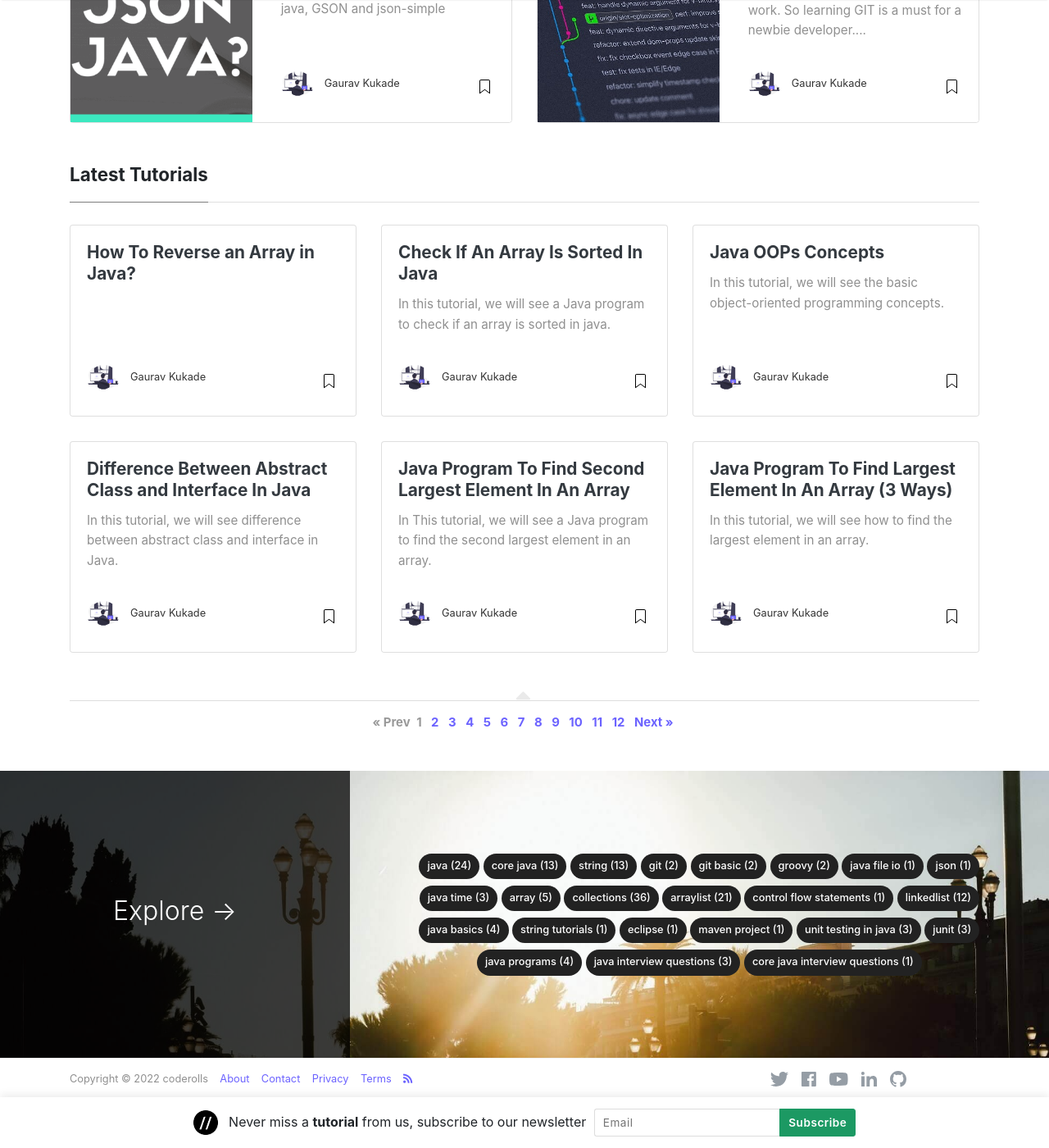
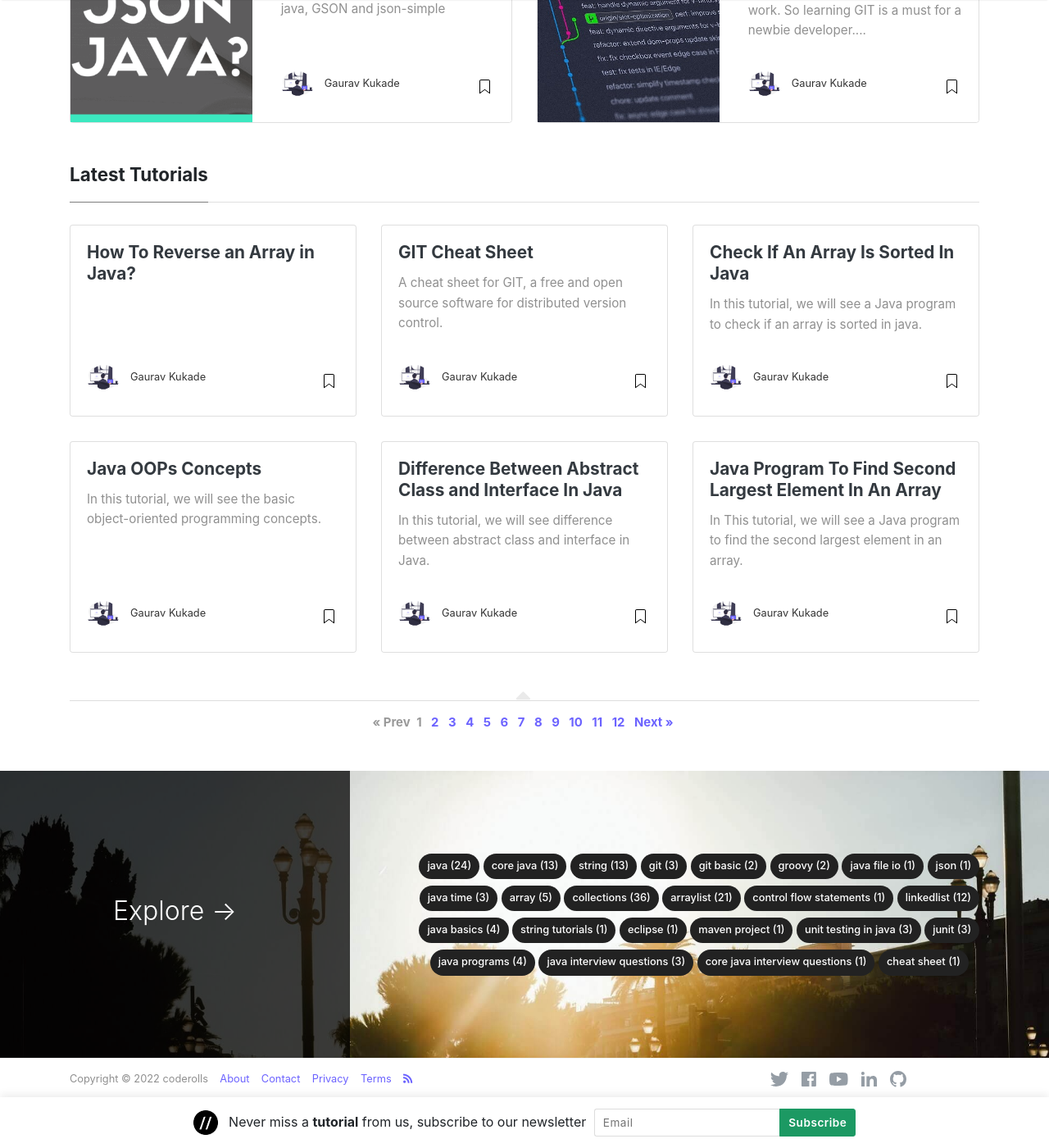
Before and after one commit to coderolls/coderolls-blog, a Jekyll site: the page built from index.html, in a window 1280 px wide and 1400 px high, scrolled down 626 px. Shown: the whole window at 82% size. Built offline with Jekyll 4.4.1, drawn with Linux system fonts in a browser that asks for light colours; nearby versions of some CDN libraries; the list of posts is cut into pages by our own code; some of the changed lines change nothing that is shown; some of the changed text lies outside the part shown.

Commit message:
Add GIT cheat sheet

````diff
--- /dev/null
+++ b/_posts/git/2022-10-29-git-cheat-sheet.md
@@ -0,0 +1,360 @@
+---
+layout: post
+title: "GIT Cheat Sheet"
+author: gaurav
+categories: [GIT, Cheat Sheet]
+toc: true
+description: "A cheat sheet for GIT, a free and open source software for distributed version control."
+---
+
+A cheat sheet for [GIT](https://git-scm.com/), a free and open source software for distributed version control.
+
+## CREATE
+
+Clone an existing repository
+
+```bash
+git clone https://github.com/username/repository-name.git
+```
+
+Create a new local repository
+
+```bash
+git init
+```
+
+
+
+## Local Changes
+
+See changed files in your working directory
+
+```bash
+git diff
+```
+
+See changes in a particular file in your working directory
+
+```bash
+git diff <complete-file-path>
+```
+
+### Stage changes
+
+Add local changes of a file to next commit (Stage changes from a file)
+
+```bash
+git add <complete-file-path>
+```
+
+Add all local changes to next commit (Stage all changes from all files)
+
+```bash
+git add .
+```
+
+### Commit changes
+
+Commit (commit previously staged changes)
+
+```bash
+git commit
+```
+
+Above command will open a vim prompt to add a commit message title and commit message description.
+
+If you want to commit without entering the vim prompt, use below command.
+
+```bash
+git commit -m "<commit-messaege-title>"
+```
+
+How to commit all local changes ( even if they are not staged)
+
+```bash
+git commit -a
+```
+
+How to make changes in last commit
+
+```bash
+git commit --amend
+```
+
+> **Note**: The above command will not amend published commits.
+
+
+
+### Stash Changes
+
+Stash local changes
+
+```bash
+git stash
+```
+
+Stash local changes with a message
+
+```bash
+git stash save "<message>"
+```
+
+List all stashes
+
+```bash
+git stash list
+```
+
+Reapply previously stashed changes
+
+```bash
+git stash apply
+```
+
+Reapply a particular stash from the list
+
+```bash
+git stash apply stash@{2}
+```
+
+> `stash@{2}` is stash identifier
+
+Reapply the latest stashed changes and removes it from your stashes
+
+```bash
+git stash pop
+```
+
+Reapply a particular stash and removes it from your stashes
+
+```bash
+git stash pop stash@{2}
+```
+
+> `stash@{2}` is stash identifier
+
+View a summary of a stash
+
+```bash
+git stash show
+```
+
+Delete all of your stashes
+
+```bash
+git stash clear
+```
+
+
+
+## Commit History
+
+Show all commits of a repository , newest first
+
+```bash
+git log
+```
+
+Show changes over time for a specific file
+
+```bash
+git log <file-path>
+```
+
+Check who changed what and when in a specific file
+
+```bash
+git blame <file-path>
+```
+
+
+
+## Branches and Tags
+
+### Branches
+
+List all local branches
+
+```bash
+git branch
+```
+
+List all local and remote branches
+
+```
+git branch -a
+```
+
+Switch HEAD branch
+
+```bash
+git checkout <branch-name>
+```
+
+Create a new branch from the current HEAD branch
+
+```bash
+git branch <branch-name>
+```
+
+Create a new branch from the current HEAD branch and Switch to new branch
+
+```bash
+git checkout -b <branch-name>
+```
+
+Create a new tracking branch based on a remote branch
+
+```
+git checkout --track <remote/branch>
+```
+
+[Delete a local git branch](/delete-a-git-branch-local-or-remote/#How-To-Delete-A-Local-Git-Branch?)
+
+```bash
+git branch -d <local-branch-name>
+```
+
+[Delete a remote git branch](/delete-a-git-branch-local-or-remote/#How-To-Delete-A-Remote-Git-Branch?)
+
+```bash
+git push <remote> --delete <branch-name>
+```
+
+>**Note:** In most of the cases the `<remote>` is `origin`.
+
+### Tag
+
+Mark a current commit with tag
+
+```bash
+git tag <tag-name>
+```
+
+
+
+## Update and publish
+
+List all currently configured remotes
+```bash
+git remote -v
+```
+
+
+Show information about a remote
+```bash
+git remote show <remote>
+```
+
+
+Add new remote repository
+```bash
+git remote add <remote> <url>
+```
+
+Download all changes from <remote>, but don't integrate into HEAD
+
+```bash
+git fetch <remote>
+```
+
+Download changes and directly merge/integrate into HEAD
+```bash
+git pull <remote> <branch>
+```
+
+Publish local changes on a remote
+```bash
+git push <remote> <branch>
+```
+
+Delete a branch on the remote
+```bash
+glt branch -dr <remote/branch>
+```
+
+Publish your tags
+```bash
+git push tags
+```
+
+>  **Note:** In most of the cases the `<remote>` is `origin`.
+
+
+
+## Merge and rebase
+
+Merge <branch> into your current HEAD
+```bash
+git merge <branch>
+```
+
+Rebase your current HEAD onto <branch>
+```bash
+git rebase <branch>
+```
+
+Abort a rebase
+```bash
+git rebase --abort
+```
+
+Continue a rebase after resolving conflicts
+```bash
+git rebase --continue
+```
+
+Use your configured merge tool to solve conflicts
+```bash
+git mergetool
+```
+
+Use your editor to manually solve conflicts and (after resolving) mark file as resolved
+
+In case of adding file
+
+```bash
+git add <resolved-file>
+```
+
+In case of removing file
+```bash
+git rm <resolved-file>
+```
+
+
+
+## Undo
+
+Discard all local changes in your working directory
+
+```bash
+git reset --hard HEAD
+```
+
+Discard local changes in a specific file
+```bash
+git checkout HEAD <file>
+```
+
+Revert a commit (by producing a new commit with contrary changes)
+```bash
+git revert <commit>
+```
+
+Reset your HEAD pointer to a previous commit
+...and discard all changes since then
+
+```bash
+git reset --hard <commit>
+```
+
+...and preserve all changes as unstaged changes
+```bash
+git reset <commit>
+```
+
+..and preserve uncommitted local changes
+```bash
+git reset --keep <commit>
+```
--- a/index.html
+++ b/index.html
@@ -32,6 +32,16 @@ title: Home
 					<h3>Interview Questions</h3>
 					<ul>
 						<li><h4><a href="/core-java-interview-questions/">Core Java Interview Questions</a></h4></li>
+					</ul>
+				</div>
+			</div>
+		</div>
+		<div class=col-sm-3>
+			<div class="card" style="background-color: #f7f7f7">
+				<div class="card-body">
+					<h3>Cheat Sheets</h3>
+					<ul>
+						<li><h4><a href="/git-cheat-sheet/">GIT Cheat Sheet</a></h4></li>
 					</ul>
 				</div>
 			</div>
````
